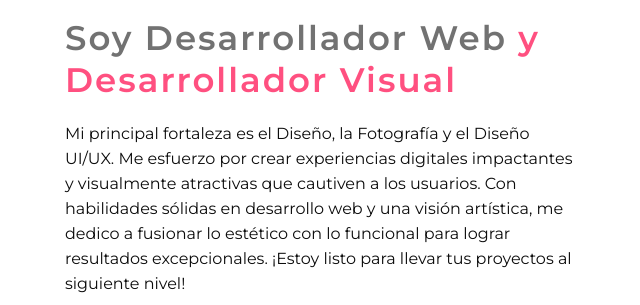
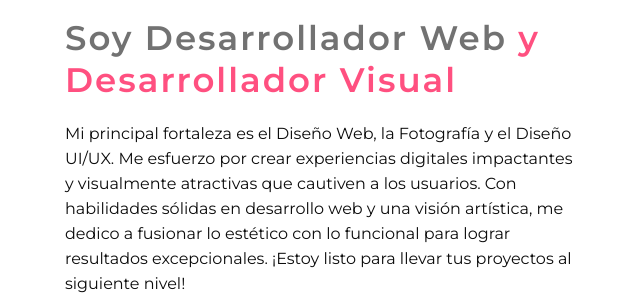
Before and after one commit to Bruno-Ivan/Developer, a plain HTML site: page index.html in a window 1280 px wide. Shown: the part 928-1233 px from the top of the page, 560-1200 px from the left. Drawn offline with Linux system fonts and the light colour scheme.

Commit message:
Update index.html

```diff
--- a/index.html
+++ b/index.html
@@ -58,7 +58,7 @@
         <div class="sobremi">
             <p class="titulo-seccion">Sobre Mi</p>
             <h2> Soy Desarrollador Web<span> y Desarrollador Visual</span> </h2>
-            <p> Mi principal fortaleza es el Diseño, la Fotografía y el Diseño UI/UX. Me esfuerzo por crear experiencias
+            <p> Mi principal fortaleza es el Diseño Web, la Fotografía y el Diseño UI/UX. Me esfuerzo por crear experiencias
                 digitales impactantes y visualmente atractivas que cautiven a los usuarios. Con habilidades sólidas en
                 desarrollo web y una visión artística, me dedico a fusionar lo estético con lo funcional para lograr
                 resultados excepcionales. ¡Estoy listo para llevar tus proyectos al siguiente nivel!</p>
```
